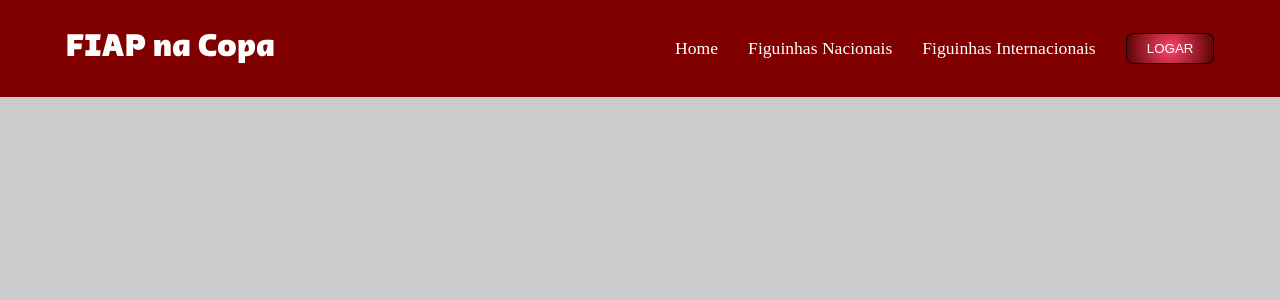
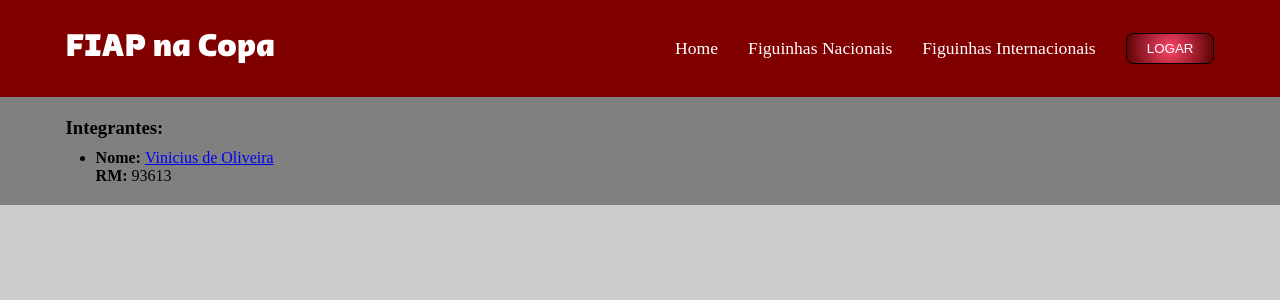
Before and after one commit to ViniOlr/fiap-na-copa-front, a React (Create React App) app: page / in a window 1280 px wide. Shown: the top 300 px of the page. Built offline with nearby package versions, Linux system fonts and the light colour scheme.

Commit message:
Footer feito

```diff
--- a/src/App.js
+++ b/src/App.js
@@ -1,11 +1,13 @@
 import React from 'react';
 import Header from './Components/Header/Header';
 import './App.css'
+import Footer from './Components/Footer/Footer';
 
 function App() {
   return (
     <>
       <Header />
+      <Footer />
     </>
   );
 }
--- /dev/null
+++ b/src/Components/Footer/Footer.jsx
@@ -0,0 +1,23 @@
+import React from 'react';
+import { Container, SectionFooter } from '../../style/styled';
+
+function Footer() {
+  return (
+    <SectionFooter>
+        <Container>
+            <div className="integrantes">
+                <h3>Integrantes:</h3>
+                <ul>
+                    <li>
+                        <p><b>Nome: </b><a href="https://github.com/ViniOlr" target="_blank" rel="noreferrer">Vinicius de Oliveira</a></p>
+                        <p><b>RM: </b>93613</p>
+
+                    </li>
+                </ul>
+            </div>
+        </Container>
+    </SectionFooter>
+  );
+}
+
+export default Footer;
--- a/src/style/styled.js
+++ b/src/style/styled.js
@@ -54,3 +54,13 @@ export const SectionHeader = styled.header`
         }
     }
 `;
+
+export const SectionFooter = styled.footer`
+    background-color: gray;
+    padding: 20px 0;
+    .integrantes {
+        ul {
+            margin: 10px 0 0 30px;
+        }
+    }
+`;
```
